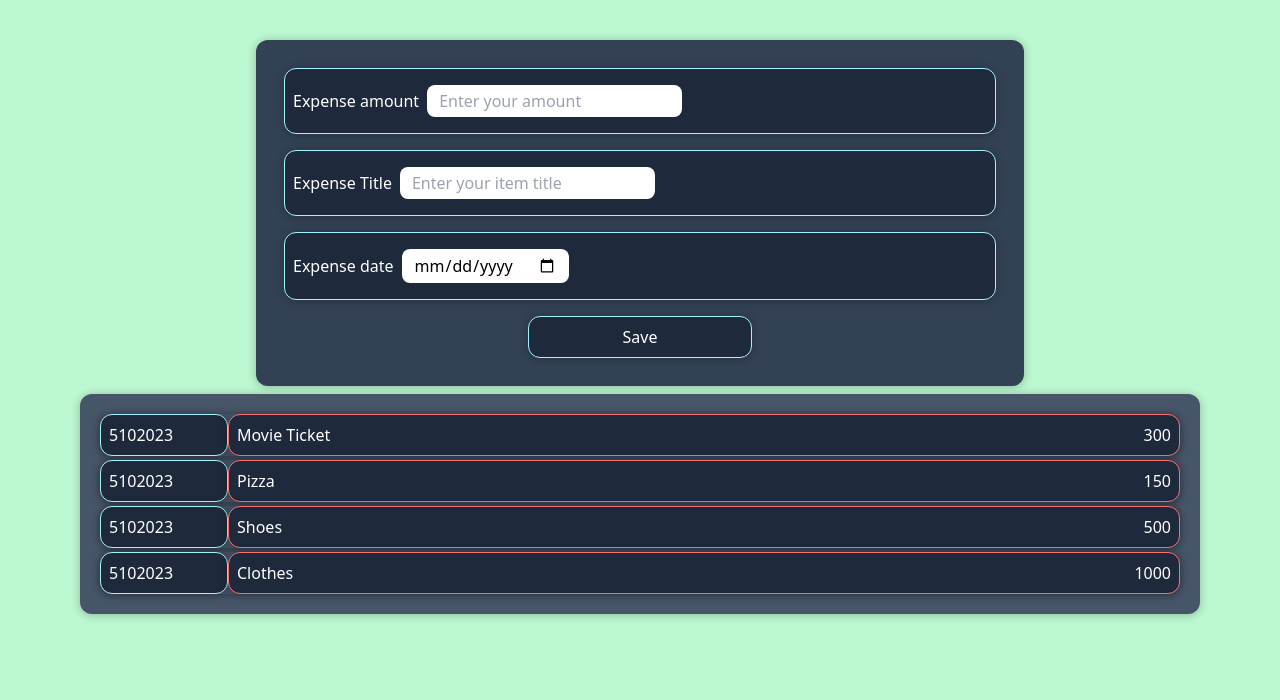
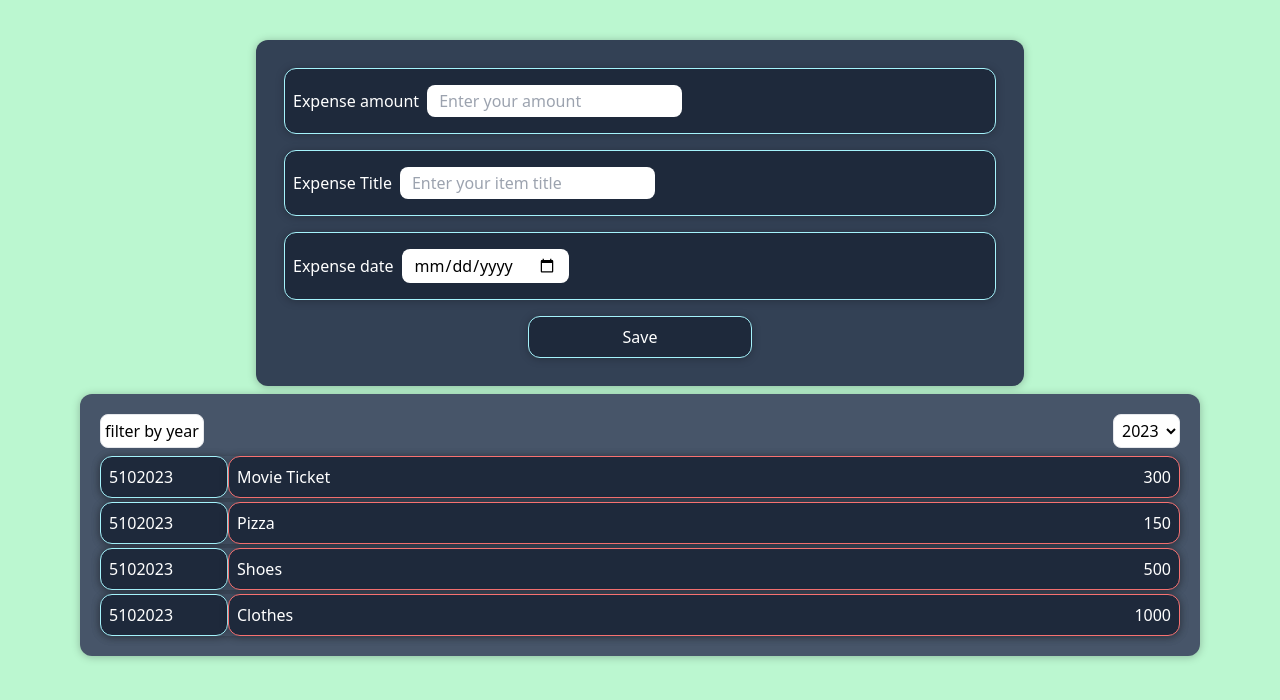
Before and after one commit to S-123-satya/expense-tracker-react, a React (Create React App) app: page / in a window 1280 px wide. Shown: the top 700 px of the page. Built offline with nearby package versions, Linux system fonts and the light colour scheme.

Commit message:
filter by year created

```diff
--- a/src/Components/Expense/Expense.js
+++ b/src/Components/Expense/Expense.js
@@ -1,11 +1,17 @@
+import { useState } from "react";
 import Card from "../UI/Card";
+import ExpenseFilter from "./ExpenseFilter";
 import ExpenseItem from "./ExpenseItems";
 const Expense = ({ expenses }) => {
   console.log(expenses);
-
+  const [filteredYear,setFilteredYear]= useState('2023');
+  const filterChangeHandler= setectedYear=>{
+    setFilteredYear(setectedYear);
+  }
   return (
     <Card className="p-4 rounded-lg mx-20 m-2 bg-slate-600">
-      {expenses.map((expense,i) => (
+      <ExpenseFilter selected={filteredYear} onChangeFilter={filterChangeHandler} />
+      {expenses.map((expense, i) => (
         <ExpenseItem key={i} expense={expense} />
       ))}
     </Card>
--- /dev/null
+++ b/src/Components/Expense/ExpenseFilter.js
@@ -0,0 +1,23 @@
+const ExpenseFilter = (props) => {
+  const dropdownChangeHandler = (event) => {
+    props.onChangeFilter(event.target.value);
+  };
+  return (
+    <div className="flex justify-between">
+      <label className="font-medium border outline-slate-100 rounded-lg m-1 p-1 bg-white">
+        filter by year
+      </label>
+      <select
+        className="font-medium border outline-slate-100 rounded-lg m-1 p-1 bg-white"
+        value={props.selected}
+        onChange={dropdownChangeHandler}
+      >
+        <option value="2021">2021</option>
+        <option value="2022">2022</option>
+        <option value="2023">2023</option>
+        <option value="2024">2024</option>
+      </select>
+    </div>
+  );
+};
+export default ExpenseFilter;
```
